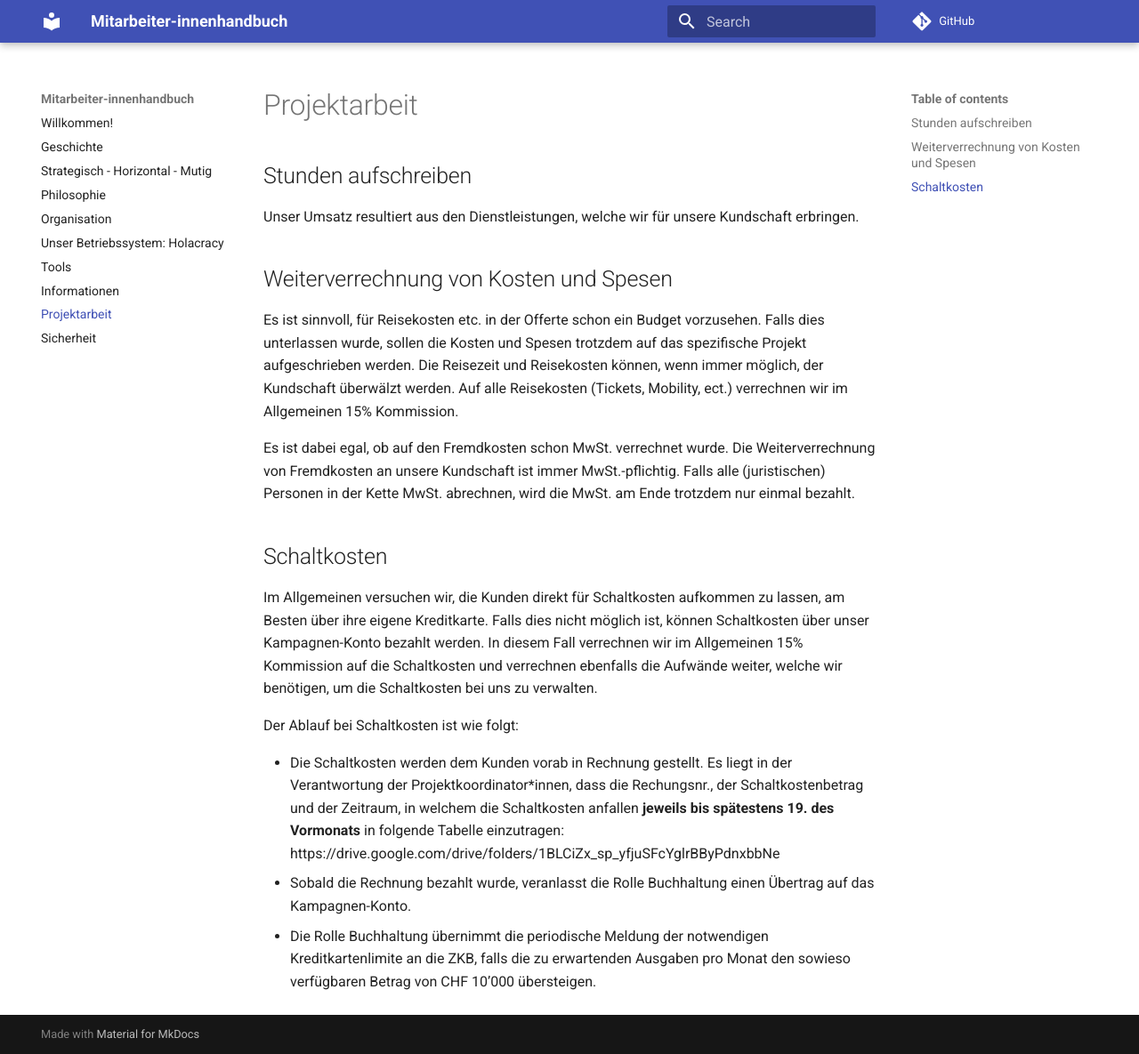
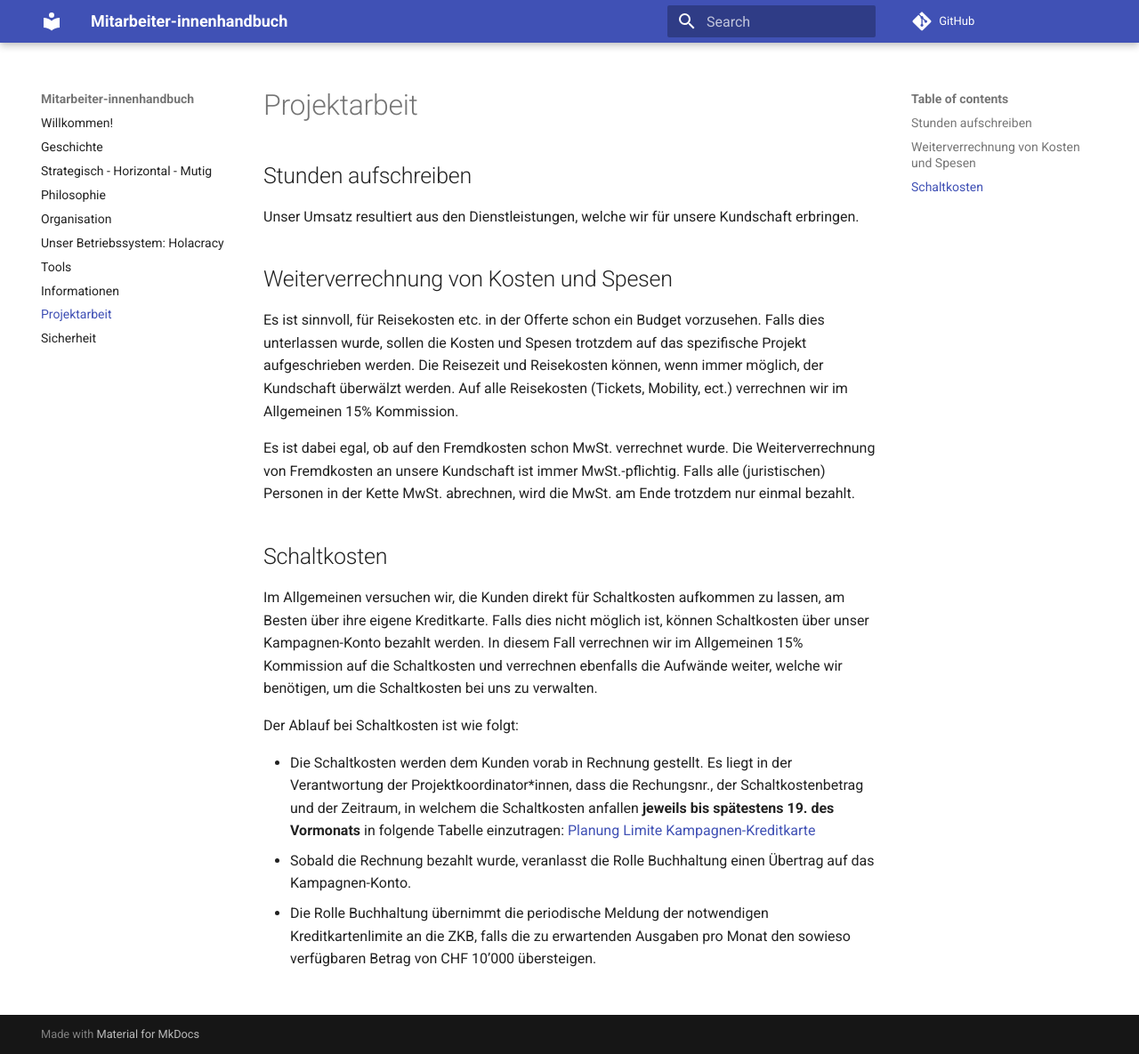
Before and after one commit to nada/handbuch, an MkDocs documentation site: the page built from docs/projektarbeit.md, in a window 1280 px wide and 1185 px high. Shown: the whole window at 89% size. Built offline with MkDocs 1.6.1 and Material for MkDocs 9.7.7, drawn with Linux system fonts in a browser that asks for light colours; comment, search, counter and statistics services are not loaded.

Commit message:
Linkify (#2)

```diff
--- a/docs/projektarbeit.md
+++ b/docs/projektarbeit.md
@@ -16,6 +16,6 @@ Im Allgemeinen versuchen wir, die Kunden direkt für Schaltkosten aufkommen zu l
 
 Der Ablauf bei Schaltkosten ist wie folgt:
 
-* Die Schaltkosten werden dem Kunden vorab in Rechnung gestellt. Es liegt in der Verantwortung der Projektkoordinator*innen, dass die Rechungsnr., der Schaltkostenbetrag und der Zeitraum, in welchem die Schaltkosten anfallen **jeweils bis spätestens 19. des Vormonats** in folgende Tabelle einzutragen: https://drive.google.com/drive/folders/1BLCiZx_sp_yfjuSFcYglrBByPdnxbbNe
-* Sobald die Rechnung bezahlt wurde, veranlasst die Rolle Buchhaltung einen Übertrag auf das Kampagnen-Konto.
-* Die Rolle Buchhaltung übernimmt die periodische Meldung der notwendigen Kreditkartenlimite an die ZKB, falls die zu erwartenden Ausgaben pro Monat den sowieso verfügbaren Betrag von CHF 10’000 übersteigen.
+- Die Schaltkosten werden dem Kunden vorab in Rechnung gestellt. Es liegt in der Verantwortung der Projektkoordinator*innen, dass die Rechungsnr., der Schaltkostenbetrag und der Zeitraum, in welchem die Schaltkosten anfallen __jeweils bis spätestens 19. des Vormonats__ in folgende Tabelle einzutragen: [Planung Limite Kampagnen-Kreditkarte](https://drive.google.com/drive/folders/1BLCiZx_sp_yfjuSFcYglrBByPdnxbbNe)
+- Sobald die Rechnung bezahlt wurde, veranlasst die Rolle Buchhaltung einen Übertrag auf das Kampagnen-Konto.
+- Die Rolle Buchhaltung übernimmt die periodische Meldung der notwendigen Kreditkartenlimite an die ZKB, falls die zu erwartenden Ausgaben pro Monat den sowieso verfügbaren Betrag von CHF 10’000 übersteigen.
```
